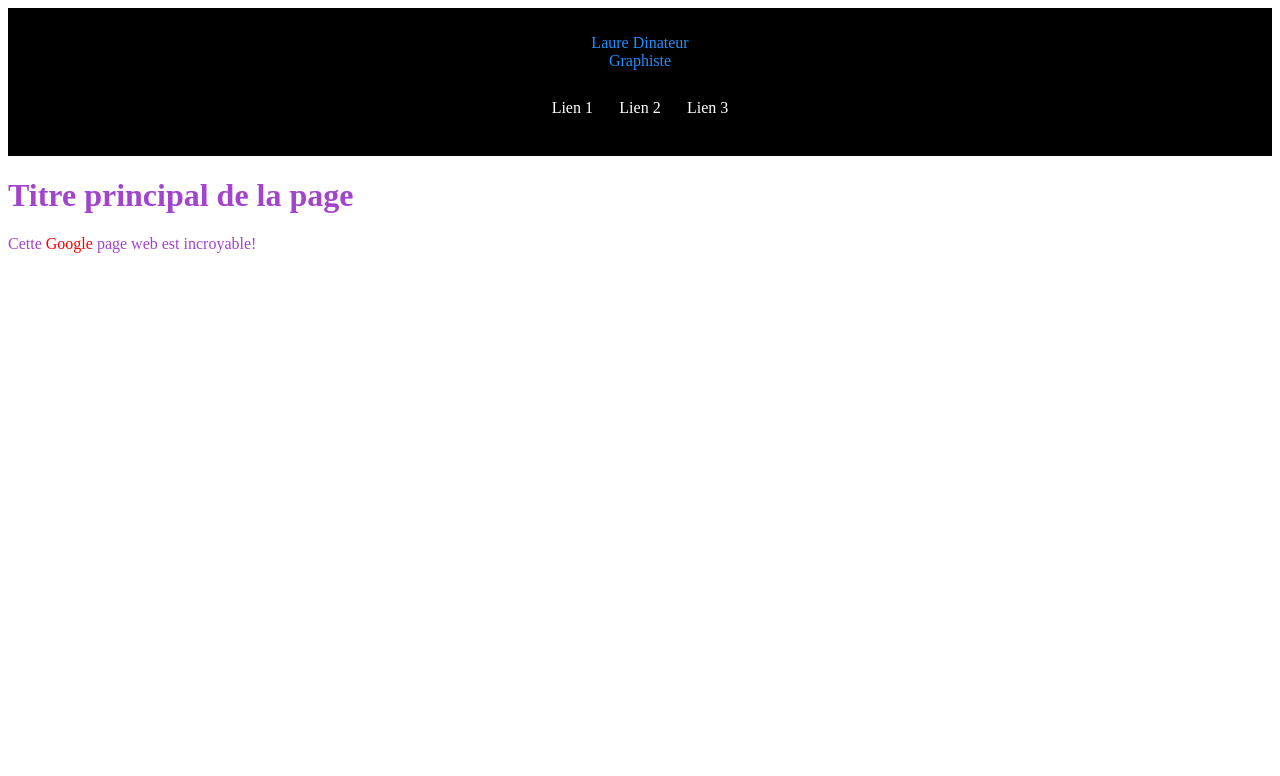
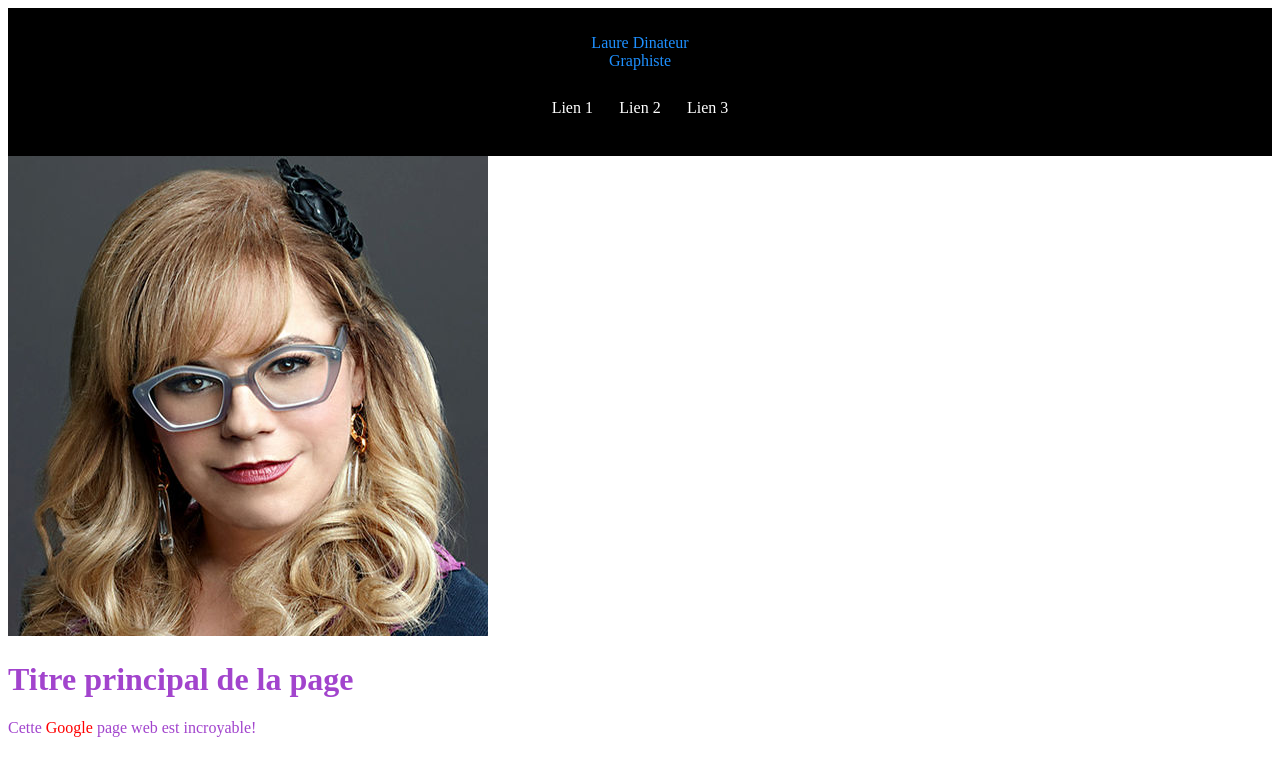
Before and after one commit to divtec-cejef/2020-101-site-laure-dinateur-fallinov, a plain HTML site: page informations.html in a window 1280 px wide. Drawn offline with Linux system fonts and the light colour scheme.

Commit message:
mise à jour README.md

```diff
--- a/informations.html
+++ b/informations.html
@@ -25,8 +25,11 @@
             </ul>
         </nav>
     </header>
+
+
     <!-- Titre principal (unique) de la page -->
-	<h1>Titre principal de la page</h1>
+    <img src="images/laure-dinateur-graphiste.jpg" height="480" width="480"/>
+    <h1>Titre principal de la page</h1>
     <!-- Un paragraphe -->
     <p>Cette <a href="https://google.ch">Google</a> page web est incroyable!</p>
 </body>
```
Also changed, not shown: 1 other file.
